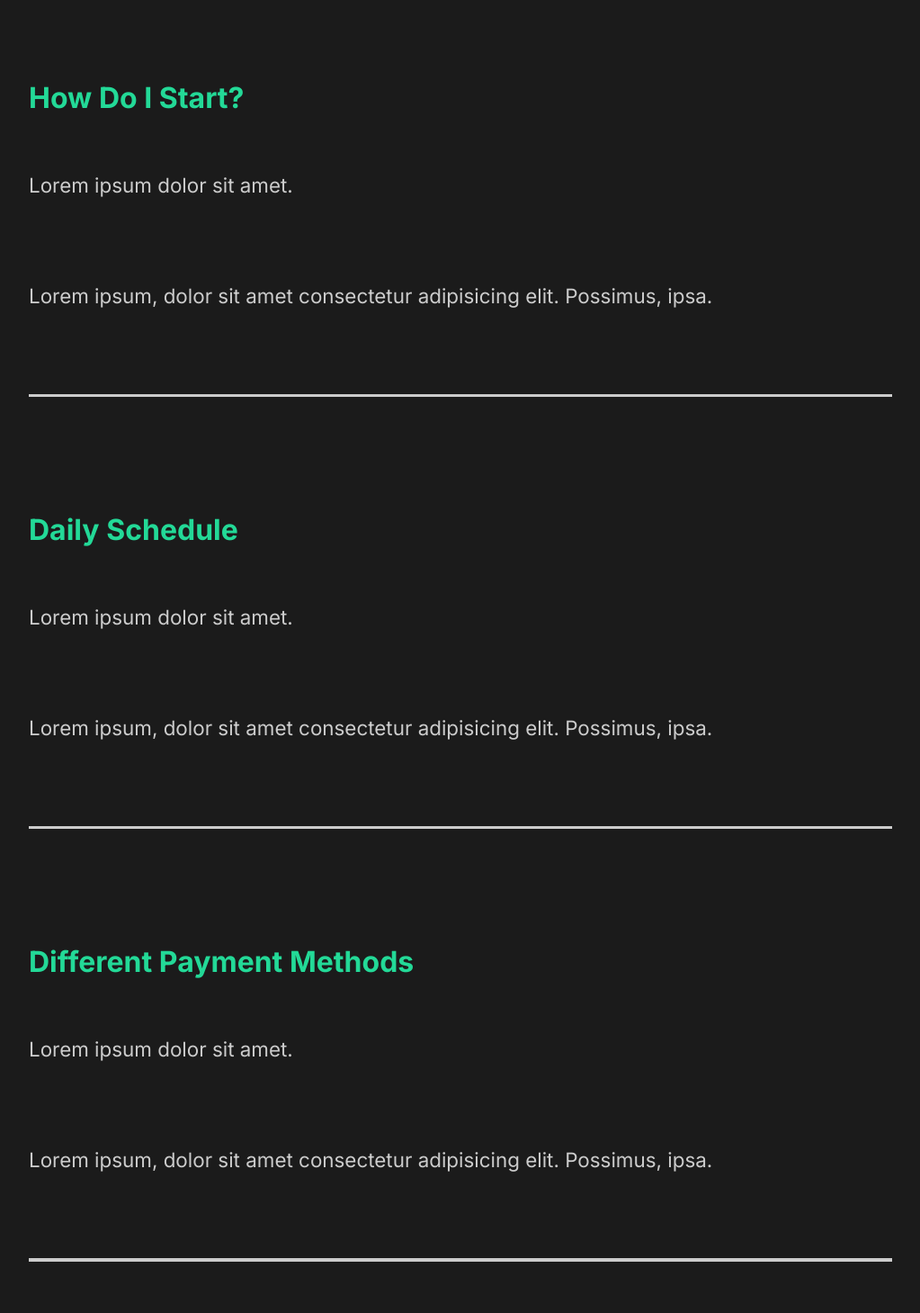
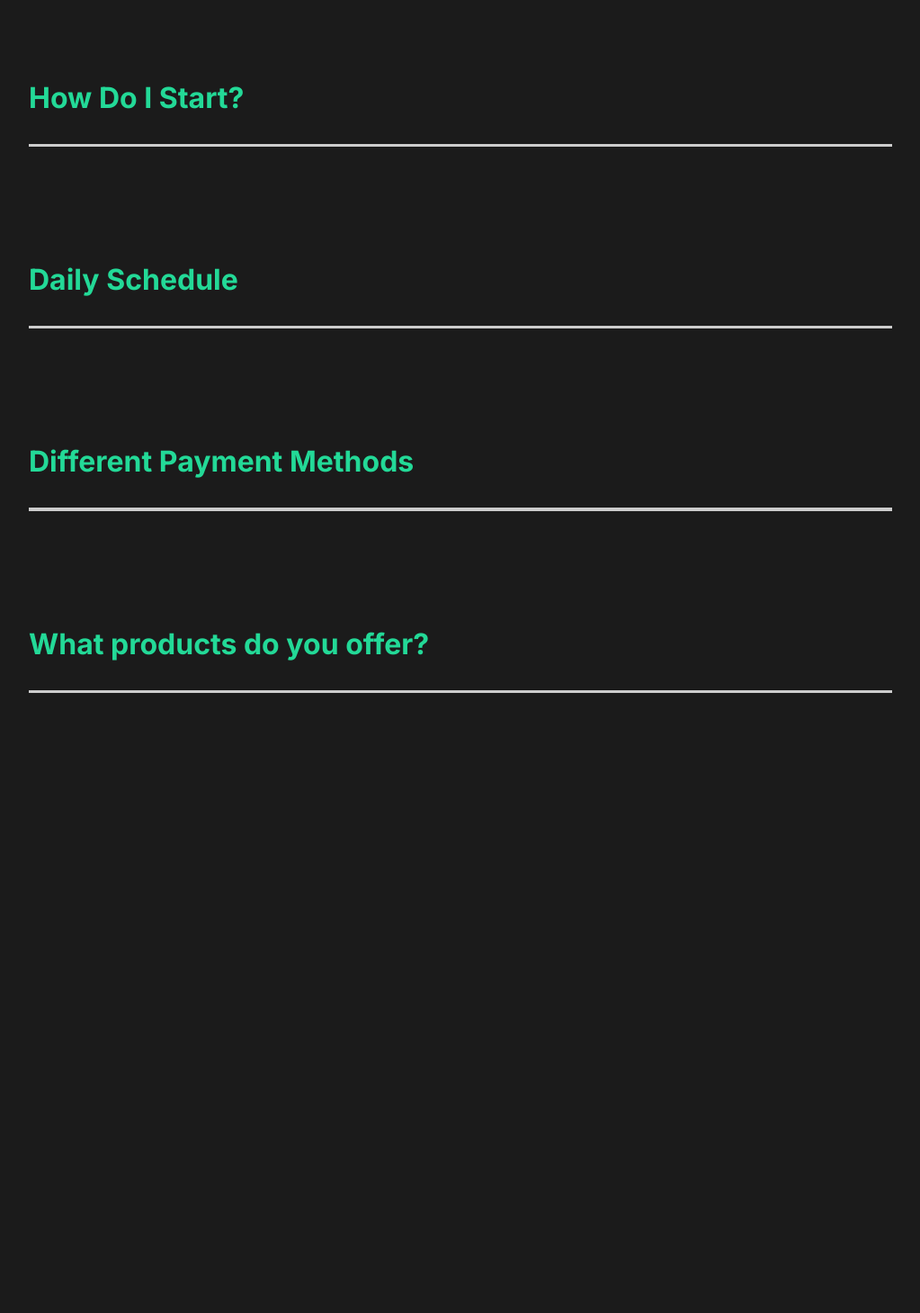
Before and after one commit to salmanahmedx/agency-portfolio-react, a React (Create React App) app: page / in a window 1280 px wide. Shown: the part 2411-3870 px from the top of the page at 90% size, without its empty margins (128-1151 px from the left). After the commit the page ends 3341 px from the top, so only its background shows below. Built offline with nearby package versions, Linux system fonts and the light colour scheme.

Commit message:
FAQ section toggle

```diff
--- a/src/components/FaqSection.js
+++ b/src/components/FaqSection.js
@@ -1,44 +1,53 @@
 import React from 'react';
 import styled from 'styled-components';
-import { About } from "../pages/styles"
+import { About } from "../pages/styles";
+import Toggle from './Toggle';
+import { AnimateSharedLayout } from "framer-motion";
 
 
 const FaqSection = () => {
     return (
         <Faq>
             <h2>Any Questions <span>FAQ</span></h2>
+            <AnimateSharedLayout>
+                <Toggle title="How Do I Start?">
                     <div className="question">
-                <h4>How Do I Start?</h4>
-                <div className="answer">
-                    <p>Lorem ipsum dolor sit amet.</p>
-                    <p>Lorem ipsum, dolor sit amet consectetur adipisicing elit. Possimus, ipsa.</p>
-                </div>
-                <div className="faq-line"></div>
-            </div>
-            <div className="question">
-                <h4>Daily Schedule</h4>
-                <div className="answer">
-                    <p>Lorem ipsum dolor sit amet.</p>
-                    <p>Lorem ipsum, dolor sit amet consectetur adipisicing elit. Possimus, ipsa.</p>
-                </div>
-                <div className="faq-line"></div>
-            </div>
-            <div className="question">
-                <h4>Different Payment Methods</h4>
-                <div className="answer">
-                    <p>Lorem ipsum dolor sit amet.</p>
-                    <p>Lorem ipsum, dolor sit amet consectetur adipisicing elit. Possimus, ipsa.</p>
-                </div>
-                <div className="faq-line"></div>
-            </div>
-            <div className="question">
-                <h4>What products do you offer?</h4>
                         <div className="answer">
                             <p>Lorem ipsum dolor sit amet.</p>
                             <p>Lorem ipsum, dolor sit amet consectetur adipisicing elit. Possimus, ipsa.</p>
                         </div>
                     </div>
-        </Faq>
+                </Toggle>
+
+                <Toggle title="Daily Schedule">
+                    <div className="question">
+                        <div className="answer">
+                            <p>Lorem ipsum dolor sit amet.</p>
+                            <p>Lorem ipsum, dolor sit amet consectetur adipisicing elit. Possimus, ipsa.</p>
+                        </div>
+                    </div>
+                </Toggle>
+
+                <Toggle title="Different Payment Methods">
+                    <div className="question">
+                        <div className="answer">
+                            <p>Lorem ipsum dolor sit amet.</p>
+                            <p>Lorem ipsum, dolor sit amet consectetur adipisicing elit. Possimus, ipsa.</p>
+                        </div>
+                    </div>
+                </Toggle>
+
+                <Toggle title="What products do you offer?">
+                    <div className="question">
+
+                        <div className="answer">
+                            <p>Lorem ipsum dolor sit amet.</p>
+                            <p>Lorem ipsum, dolor sit amet consectetur adipisicing elit. Possimus, ipsa.</p>
+                        </div>
+                    </div>
+                </Toggle>
+            </AnimateSharedLayout>
+        </Faq >
     );
 };
 
--- /dev/null
+++ b/src/components/Toggle.js
@@ -0,0 +1,15 @@
+import React, { useState } from 'react';
+import { motion } from "framer-motion"
+
+const Toggle = ({ children, title }) => {
+    const [toggle, setToggle] = useState(false)
+    return (
+        <motion.div layout className="question" onClick={() => setToggle(!toggle)}>
+            <motion.h4 layout>{title}</motion.h4>
+            {toggle ? children : ""}
+            <div className="faq-line"></div>
+        </motion.div>
+    );
+};
+
+export default Toggle;
```
Lines whose indentation alone changed are shown as unchanged.
